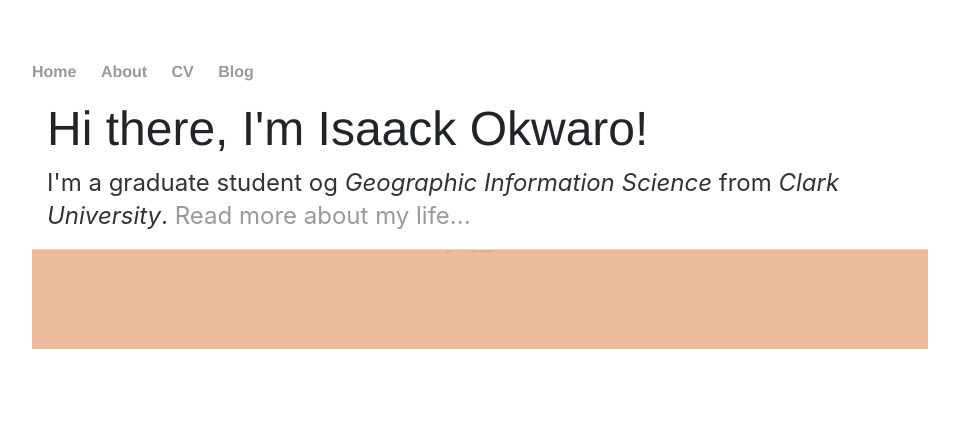
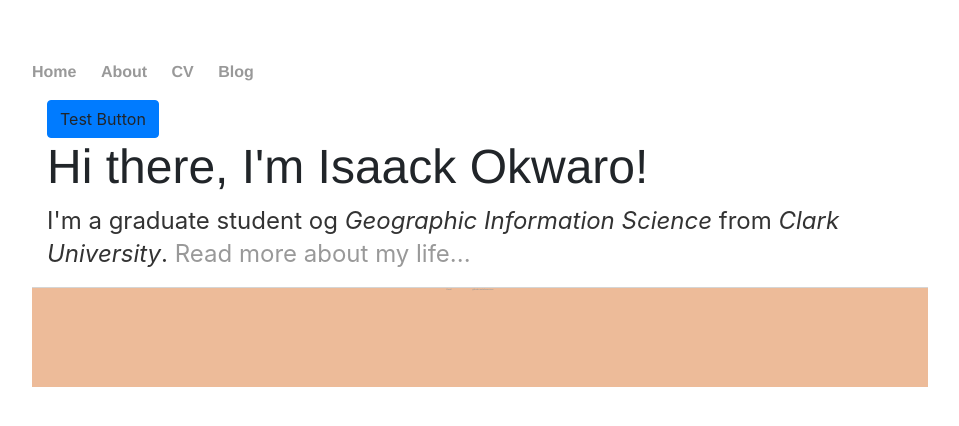
Before and after one commit to okwaroissa/okwaroissa.github.io, a Jekyll site: the page built from index.html, in a window 1280 px wide. Shown: the top 426 px of the page, without its empty margins (160-1119 px from the left). Built offline with Jekyll 4.4.1, drawn with Linux system fonts in a browser that asks for light colours.

Commit message:
Update default.html

```diff
--- a/_layouts/default.html
+++ b/_layouts/default.html
@@ -20,6 +20,8 @@
 			</nav>
 			<div class="container">
 
+				<a class = "btn btn-primary">Test Button</a>
+
 			{{ content }}
 
 			</div><!-- /.container -->
```
